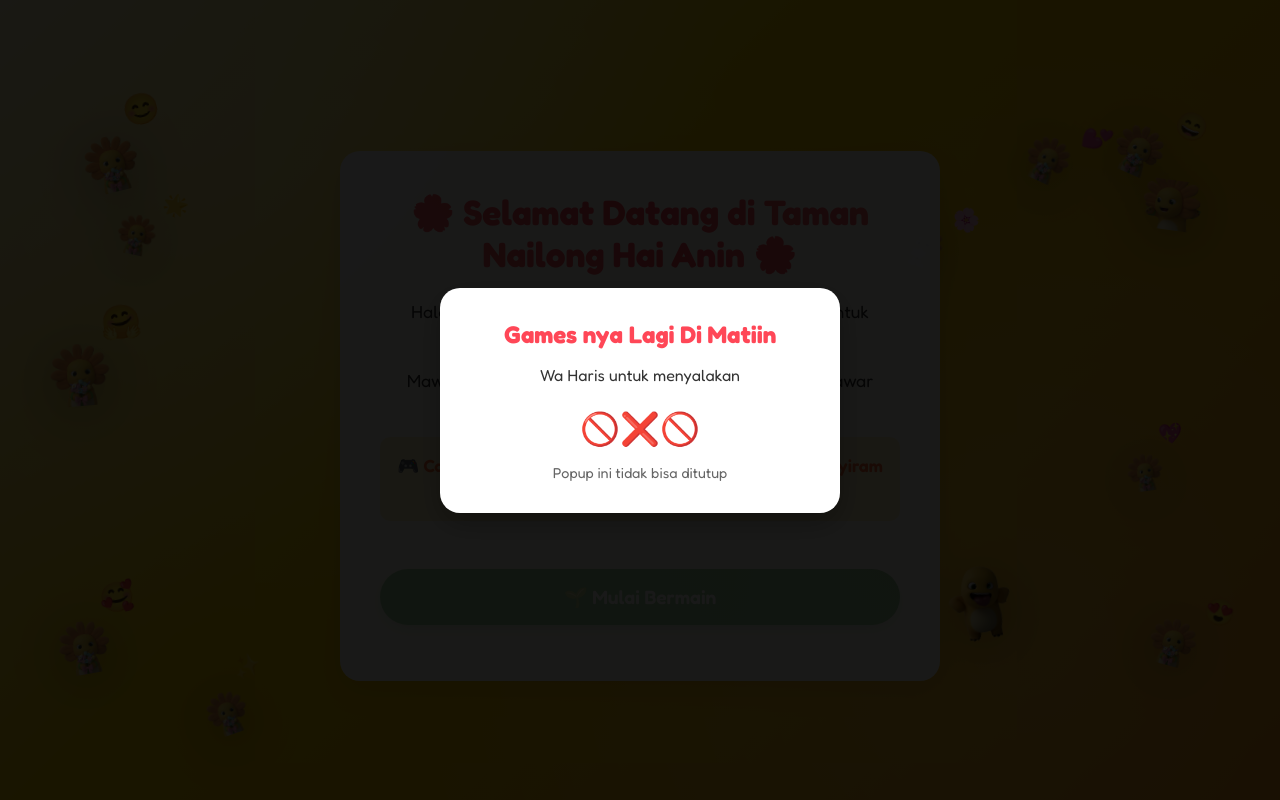
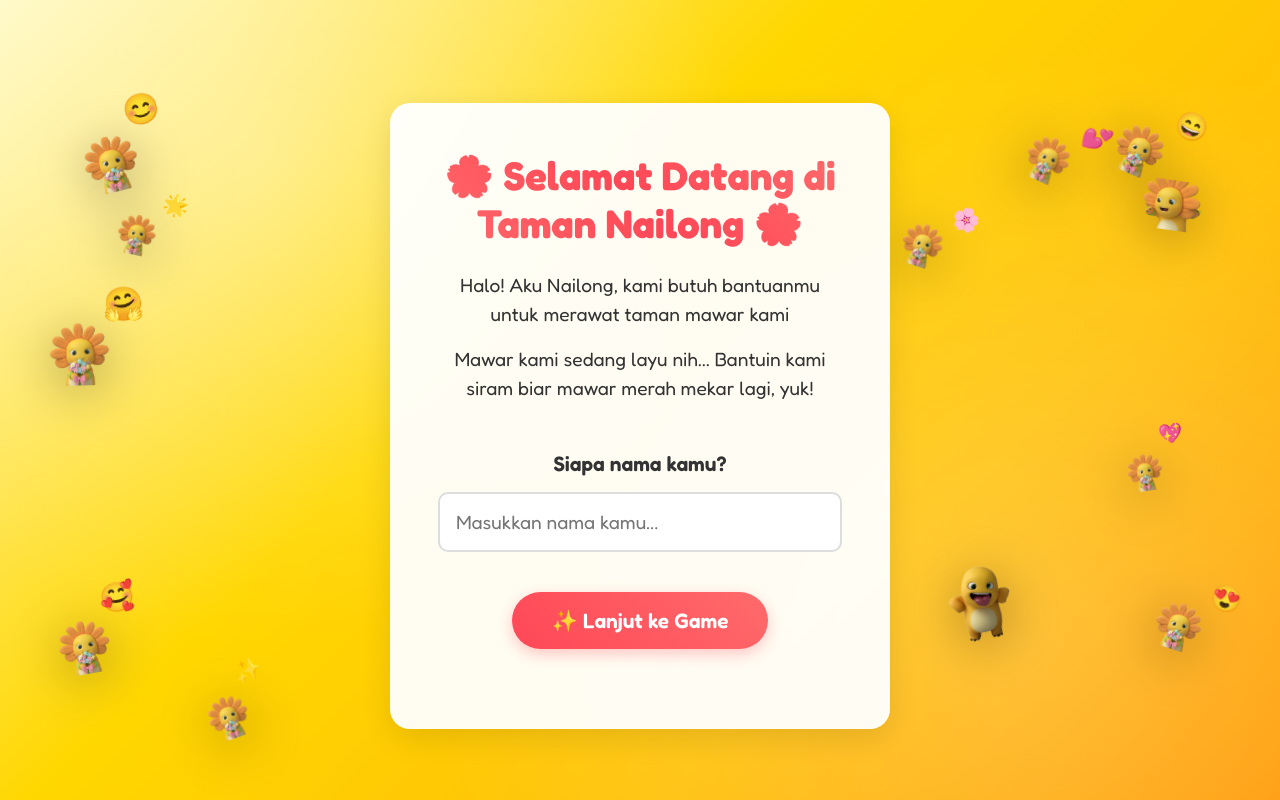
Before and after one commit to adiyatma211/nailongs-games, a Next.js app: page / in a window 1280 px wide. Built offline with nearby package versions, Linux system fonts and the light colour scheme.

Commit message:
Global User

```diff
--- a/src/app/page.tsx
+++ b/src/app/page.tsx
@@ -5,10 +5,12 @@ import '../styles/Game.css'
 
 export default function Home() {
   const [showWelcome, setShowWelcome] = useState(true)
+  const [showNameInput, setShowNameInput] = useState(true)
+  const [userName, setUserName] = useState("")
   const [gameStage, setGameStage] = useState(0) // 0: empty, 1: seed, 2: sprout, 3: bud, 4: bloom
   const [waterProgress, setWaterProgress] = useState(0)
   const [isWatering, setIsWatering] = useState(false)
-  const [nailongMessage, setNailongMessage] = useState("Aninn, bantuin Haris dong menyirami bunganya supaya mekarr gampang kok cuma perlu click gambar air dan di tahan yaa 🌹")
+  const [nailongMessage, setNailongMessage] = useState("Selamat datang! Silakan masukkan nama kamu untuk memulai petualangan! ✨")
   const [showEnding, setShowEnding] = useState(false)
   const [notification, setNotification] = useState("")
   const [waterLevel, setWaterLevel] = useState(0)
@@ -129,19 +131,19 @@ export default function Home() {
       if (newWaterLevel === 2 && gameStage === 0) {
         // Move to seed stage
         setGameStage(1)
-        setNailongMessage("Waaa, sudah siap untuk di tanam biji mawar nih 🌹")
+        setNailongMessage(`Waaa ${userName}, sudah siap untuk di tanam biji mawar nih 🌹`)
       } else if (newWaterLevel === 4 && gameStage === 1) {
         // Move to sprout stage
         setGameStage(2)
-        setNailongMessage("Wuii, Ayo lanjuti menyiram yaa sedikit lagi tumbuh akar mawar")
+        setNailongMessage(`Wuii ${userName}, Ayo lanjuti menyiram yaa sedikit lagi tumbuh akar mawar`)
       } else if (newWaterLevel === 6 && gameStage === 2) {
         // Move to bud stage
         setGameStage(3)
-        setNailongMessage("Sudah tumbuh akar mawar sedikit lagi tumbuh batangnya ayoo semangat cantik 💕")
+        setNailongMessage(`Sudah tumbuh akar mawar ${userName} sedikit lagi tumbuh batangnya ayoo semangat cantik 💕`)
       } else if (newWaterLevel === 8 && gameStage === 3) {
         // Move to bloom stage
         setGameStage(4)
-        setNailongMessage("Tadaaa! Mawarnya mekar sempurna! Tanahnya jadi indah! 🌹💕")
+        setNailongMessage(`Tadaaa ${userName}! Mawarnya mekar sempurna! Tanahnya jadi indah! 🌹💕`)
 
         // Show confetti effect
         createConfetti()
@@ -156,37 +158,37 @@ export default function Home() {
         if (gameStage === 0) {
           // Pesan untuk tahap awal (belum ada tanaman)
           messages = [
-            "Yess, tanahnya udah basah dan lembab nih kita siram lagi yaa!",
-            "Bagus! Tanahnya udah siap untuk ditanam biji mawar!",
-            "Mantap! Tanahnya makin subur nih, terus siram ya!"
+            `Yess ${userName}, tanahnya udah basah dan lembab nih kita siram lagi yaa!`,
+            `Bagus ${userName}! Tanahnya udah siap untuk ditanam biji mawar!`,
+            `Mantap ${userName}! Tanahnya makin subur nih, terus siram ya!`
           ]
         } else if (gameStage === 1) {
           // Pesan untuk tahap biji
           messages = [
-            "Hebat! Biji mawarnya udah cukup air!",
-            "Perfect! Biji mawarnya siap tumbuh!",
-            "Great! Airnya meresap dengan baik di biji mawar!"
+            `Hebat ${userName}! Biji mawarnya udah cukup air!`,
+            `Perfect ${userName}! Biji mawarnya siap tumbuh!`,
+            `Great ${userName}! Airnya meresap dengan baik di biji mawar!`
           ]
         } else if (gameStage === 2) {
           // Pesan untuk tahap akar
           messages = [
-            "Asik! Akarnya udah seger dengan air ini!",
-            "Mantap! Akarnya makin kuat dengan air yang cukup!",
-            "Nice! Airnya membantu akar tumbuh dengan baik!"
+            `Asik ${userName}! Akarnya udah seger dengan air ini!`,
+            `Mantap ${userName}! Akarnya makin kuat dengan air yang cukup!`,
+            `Nice ${userName}! Airnya membantu akar tumbuh dengan baik!`
           ]
         } else if (gameStage === 3) {
           // Pesan untuk tahap kuncup/batang
           messages = [
-            "Wow! Batangnya udah segar dengan air ini!",
-            "Awesome! Batang mawarnya siap mekar!",
-            "Amazing! Airnya membuat batang makin kuat untuk mekar!"
+            `Wow ${userName}! Batangnya udah segar dengan air ini!`,
+            `Awesome ${userName}! Batang mawarnya siap mekar!`,
+            `Amazing ${userName}! Airnya membuat batang makin kuat untuk mekar!`
           ]
         } else {
           // Pesan default
           messages = [
-            "Yess, tanahnya udah basah dan lembab nih kita siram lagi yaa!",
-            "Hebat! Terus rawat bunganya!",
-            "Perfect! Tanah terbaik!"
+            `Yess ${userName}, tanahnya udah basah dan lembab nih kita siram lagi yaa!`,
+            `Hebat ${userName}! Terus rawat bunganya!`,
+            `Perfect ${userName}! Tanah terbaik!`
           ]
         }
         const randomMessage = messages[Math.floor(Math.random() * messages.length)]
@@ -195,9 +197,9 @@ export default function Home() {
     } else {
       // Failed - tapi tetap sangat friendly
       if (waterProgress < 10) {
-        setNailongMessage("Terlalu cepet! Tapi gapapa, coba lagi ya! 😊")
+        setNailongMessage(`Terlalu cepet ${userName}! Tapi gapapa, coba lagi ya! 😊`)
       } else {
-        setNailongMessage("Kelewat sedikit! Yakin, kamu pasti bisa! 🎯")
+        setNailongMessage(`Kelewat sedikit ${userName}! Yakin, kamu pasti bisa! 🎯`)
       }
     }
 
@@ -265,23 +267,23 @@ export default function Home() {
 
   const handleMeetChoice = async (choice: 'ayo' | 'gamau') => {
     if (choice === 'ayo') {
-      try {
-        // Hit WhatsApp API endpoint
-        const response = await fetch('/api/whatsapp', {
-          method: 'GET',
-          headers: {
-            'Content-Type': 'application/json',
-          },
-        })
+      // try {
+      //   // Hit WhatsApp API endpoint
+      //   const response = await fetch('/api/whatsapp', {
+      //     method: 'GET',
+      //     headers: {
+      //       'Content-Type': 'application/json',
+      //     },
+      //   })
 
-        if (response.ok) {
-          console.log('WhatsApp API triggered successfully')
-        } else {
-          console.error('Failed to trigger WhatsApp API')
-        }
-      } catch (error) {
-        console.error('Error triggering WhatsApp API:', error)
-      }
+      //   if (response.ok) {
+      //     console.log('WhatsApp API triggered successfully')
+      //   } else {
+      //     console.error('Failed to trigger WhatsApp API')
+      //   }
+      // } catch (error) {
+      //   console.error('Error triggering WhatsApp API:', error)
+      // }
 
       // User agrees to meet - show final message
       setShowMeetQuestion(false)
@@ -296,6 +298,16 @@ export default function Home() {
     }
   }
 
+  const handleNameSubmit = () => {
+    if (userName.trim() === "") {
+      setNotification("Nama tidak boleh kosong!")
+      setTimeout(() => setNotification(""), 2000)
+      return
+    }
+    setShowNameInput(false)
+    setNailongMessage(`${userName}, bantuin Nailong dong menyirami bunganya supaya mekarr gampang kok cuma perlu click gambar air dan di tahan yaa 🌹`)
+  }
+
   const resetGame = () => {
     setGameStage(0)
     setWaterLevel(0)
@@ -307,7 +319,7 @@ export default function Home() {
     setShowFinalMessage(false)
     setShowPlantAgainMessage(false)
     setErrorMessage(false)
-    setNailongMessage("Haii Anin bantuin aku dan nailong dongg, untuk menyiram bunga mawar ini caranya Anin tekan icon air dan di tahan yaa setelah itu di lepas di capsul warna ijo yaa 🌹")
+    setNailongMessage(`${userName}, bantuin aku dan nailong dongg, untuk menyiram bunga mawar ini caranya tekan icon air dan di tahan yaa setelah itu di lepas di capsul warna ijo yaa 🌹`)
   }
 
   // Audio Management Functions
@@ -449,47 +461,46 @@ export default function Home() {
     return dots
   }
 
+  if (showNameInput) {
+    return (
+      <div className="name-input-container">
+        <div className="name-input-content">
+          <h1 className="name-input-title">🌸 Selamat Datang di Taman Nailong 🌸</h1>
+          <div className="name-input-description">
+            <p>Halo! Aku Nailong, kami butuh bantuanmu untuk merawat taman mawar kami</p>
+            <p>Mawar kami sedang layu nih... Bantuin kami siram biar mawar merah mekar lagi, yuk!</p>
+          </div>
+          <div className="name-form">
+            <p className="name-label">Siapa nama kamu?</p>
+            <input
+              type="text"
+              className="name-input-field"
+              placeholder="Masukkan nama kamu..."
+              value={userName}
+              onChange={(e) => setUserName(e.target.value)}
+              onKeyPress={(e) => e.key === 'Enter' && handleNameSubmit()}
+            />
+            <button
+              className="name-submit-button"
+              onClick={handleNameSubmit}
+            >
+              ✨ Lanjut ke Game
+            </button>
+          </div>
+          {notification && (
+            <div className="notification">
+              {notification}
+            </div>
+          )}
+        </div>
+        {renderNailongCharacters()}
+      </div>
+    )
+  }
+
   if (showWelcome) {
     return (
       <div className="welcome-container">
-        {/* Uncloseable Popup Message */}
-        <div style={{
-          position: 'fixed',
-          top: '0',
-          left: '0',
-          width: '100%',
-          height: '100%',
-          backgroundColor: 'rgba(0, 0, 0, 0.9)',
-          zIndex: '9999',
-          display: 'flex',
-          justifyContent: 'center',
-          alignItems: 'center',
-          flexDirection: 'column'
-        }}>
-          <div style={{
-            backgroundColor: '#fff',
-            padding: '2rem',
-            borderRadius: '20px',
-            textAlign: 'center',
-            maxWidth: '90%',
-            width: '400px',
-            boxShadow: '0 10px 30px rgba(0,0,0,0.3)'
-          }}>
-            <h2 style={{ fontSize: '1.5rem', marginBottom: '1rem', color: '#ff4757' }}>
-              Games nya Lagi Di Matiin
-            </h2>
-            <p style={{ fontSize: '1rem', marginBottom: '1.5rem', color: '#333' }}>
-              Wa Haris untuk menyalakan
-            </p>
-            <div style={{ fontSize: '2rem', marginBottom: '1rem' }}>
-              🚫❌🚫
-            </div>
-            <p style={{ fontSize: '0.9rem', color: '#666' }}>
-              Popup ini tidak bisa ditutup
-            </p>
-          </div>
-        </div>
-
         {/* Audio Elements - DISABLED */}
         <audio
           ref={backgroundMusicRef}
@@ -510,17 +521,15 @@ export default function Home() {
         </button>
 
         <div className="welcome-content">
-          <h1 className="welcome-title">🌸 Selamat Datang di Taman Nailong Hai Anin 🌸</h1>
+          <h1 className="welcome-title">🌸 Selamat Datang di Taman Nailong, {userName}! 🌸</h1>
           <div className="welcome-description">
-            <p>Halo! Anin Aku Nailong dan Haris, butuh bantuanmu untuk merawat taman mawar Nailong</p>
-            <p>Mawar Aku sedang layu nih... Bantuin aku siram biar mawar merah mekar lagi, yuk!</p>
+            <p>Halo {userName}! Aku Nailong, butuh bantuanmu untuk merawat taman mawar kami</p>
+            <p>Mawar kami sedang layu nih... Bantuin kami siram biar mawar merah mekar lagi, yuk!</p>
             <p className="instruction">🎮 Cara main: Tekan dan tahan tombol siram untuk menyiram tanaman</p>
           </div>
           <button
             className="start-button"
             onClick={() => setShowWelcome(false)}
-            disabled={true}
-            style={{ cursor: 'not-allowed', opacity: '0.5' }}
           >
             🌱 Mulai Bermain
           </button>
@@ -556,7 +565,7 @@ export default function Home() {
       <div className="game-background">
         <div className="game-header">
           <h1 className="game-title">Taman Nailong</h1>
-          <p className="game-subtitle">Untuk Meningkatkan Semangat Anin!!</p>
+          <p className="game-subtitle">Untuk Meningkatkan Semangat {userName}!!</p>
         </div>
 
         <div className="game-content">
@@ -674,9 +683,9 @@ export default function Home() {
             {/* Pop Up 3: Meet Question */}
             {showMeetQuestion && (
               <>
-                <h2 className="ending-title">🌹 Haris mau dong di kabarin lagi, ditelpon lagi 🌹</h2>
+                <h2 className="ending-title">🌹 Kalo gitu {userName} aku jemput ya 🌹</h2>
                 <p className="ending-message">
-                  Ayo Main lagi, ngobrol lagi kita yapping lagi kalo Anin sudah feel much better bisa Pilih "Ayo"
+                  Ayo Main lagi, ngobrol lagi kita yapping lagi kalo {userName} sudah feel much better bisa Pilih "Ayo"
                 </p>
                 <div className="ending-buttons">
                   <button className="ending-button yes-button" onClick={() => handleMeetChoice('ayo')}>
@@ -692,9 +701,9 @@ export default function Home() {
             {/* Final Message */}
             {showFinalMessage && (
               <>
-                <h2 className="ending-title">🎉 Yeyyy Ayo Kita Mainnnnn Lagii 🎉</h2>
+                <h2 className="ending-title">🎉 Horay Ayo Kita Mainnn Lagii 🎉</h2>
                 <p className="ending-message">
-                  Im Happy Really Really Happy After ini aku Telepon ya kalo sudah tidak Working Hour! 😊💕
+                  Nanti aku Telepon ya kalo sudah tidak Working Hour! 😊💕
                 </p>
                 <div className="ending-buttons">
                   <button className="ending-button restart-button" onClick={resetGame}>
--- a/src/styles/Game.css
+++ b/src/styles/Game.css
@@ -2727,3 +2727,143 @@
     font-size: 1.5rem !important;
   }
 }
+
+/* Name Input Container */
+.name-input-container {
+  width: 100vw;
+  height: 100vh;
+  height: 100dvh; /* Dynamic viewport height for mobile browsers */
+  overflow: hidden;
+  position: relative;
+  font-family: 'Fredoka', sans-serif;
+  background:
+    radial-gradient(circle at 20% 20%, rgba(255, 255, 255, 0.3) 0%, transparent 40%),
+    radial-gradient(circle at 80% 80%, rgba(255, 255, 255, 0.2) 0%, transparent 50%),
+    linear-gradient(135deg, #FFF9C4 0%, #FFD700 40%, #FFC107 70%, #FF9800 100%);
+  display: flex;
+  flex-direction: column;
+  align-items: center;
+  justify-content: center;
+  padding: 2rem;
+  box-sizing: border-box;
+  padding-bottom: env(safe-area-inset-bottom, 2rem);
+}
+
+.name-input-content {
+  background: rgba(255, 255, 255, 0.95);
+  border-radius: 20px;
+  padding: 3rem;
+  text-align: center;
+  box-shadow: 0 10px 30px rgba(0, 0, 0, 0.1);
+  max-width: 500px;
+  width: 100%;
+  z-index: 20;
+  position: relative;
+  max-height: 80vh;
+  overflow-y: auto;
+  display: flex;
+  flex-direction: column;
+  box-sizing: border-box;
+}
+
+.name-input-title {
+  font-size: 2.5rem;
+  font-weight: 700;
+  background: linear-gradient(45deg, #FF6B6B, #FF4757, #FF6B6B);
+  -webkit-background-clip: text;
+  -webkit-text-fill-color: transparent;
+  background-clip: text;
+  margin-bottom: 1.5rem;
+  line-height: 1.2;
+}
+
+.name-input-description {
+  margin-bottom: 2rem;
+}
+
+.name-input-description p {
+  font-size: 1.2rem;
+  color: #333;
+  margin-bottom: 1rem;
+  line-height: 1.5;
+}
+
+.name-form {
+  margin-bottom: 2rem;
+}
+
+.name-label {
+  font-size: 1.3rem;
+  font-weight: 600;
+  color: #333;
+  margin-bottom: 1rem;
+}
+
+.name-input-field {
+  width: 100%;
+  padding: 1rem;
+  font-size: 1.2rem;
+  border: 2px solid #ddd;
+  border-radius: 10px;
+  margin-bottom: 1.5rem;
+  font-family: 'Fredoka', sans-serif;
+  transition: border-color 0.3s ease;
+  box-sizing: border-box;
+}
+
+.name-input-field:focus {
+  outline: none;
+  border-color: #FF4757;
+  box-shadow: 0 0 0 3px rgba(255, 71, 87, 0.2);
+}
+
+.name-submit-button {
+  background: linear-gradient(45deg, #FF4757, #FF6B6B);
+  color: white;
+  border: none;
+  padding: 1rem 2.5rem;
+  font-size: 1.3rem;
+  font-weight: 600;
+  border-radius: 50px;
+  cursor: pointer;
+  transition: all 0.3s ease;
+  box-shadow: 0 5px 15px rgba(255, 71, 87, 0.3);
+  font-family: 'Fredoka', sans-serif;
+  margin-top: 1rem;
+}
+
+.name-submit-button:hover {
+  transform: translateY(-2px);
+  box-shadow: 0 8px 20px rgba(255, 71, 87, 0.4);
+  background: linear-gradient(45deg, #FF6B6B, #FF4757);
+}
+
+.name-submit-button:active {
+  transform: translateY(0);
+}
+
+@media (max-width: 768px) {
+  .name-input-container {
+    padding: 1rem;
+  }
+
+  .name-input-content {
+    padding: 2rem;
+  }
+
+  .name-input-title {
+    font-size: 2rem;
+  }
+
+  .name-input-description p {
+    font-size: 1rem;
+  }
+
+  .name-input-field {
+    font-size: 1rem;
+  }
+
+  .name-submit-button {
+    font-size: 1.1rem;
+  }
+}
```
